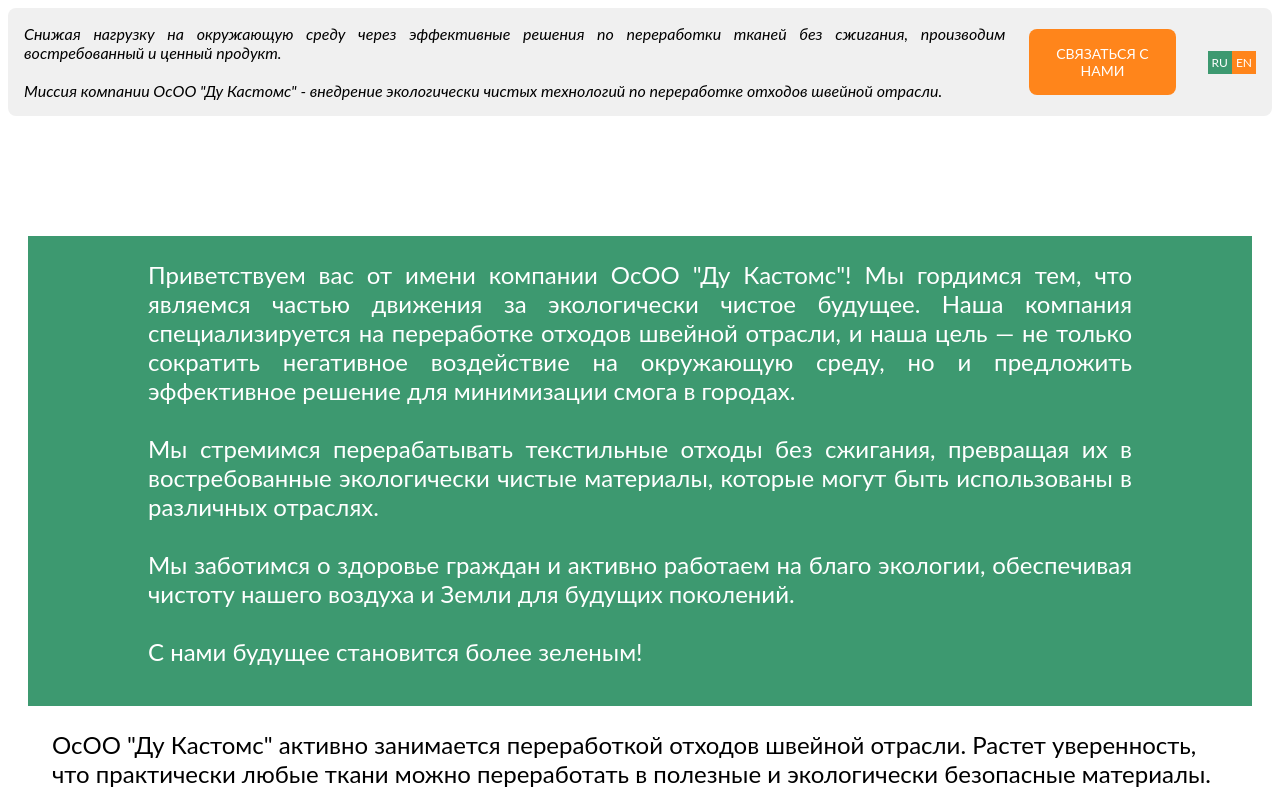
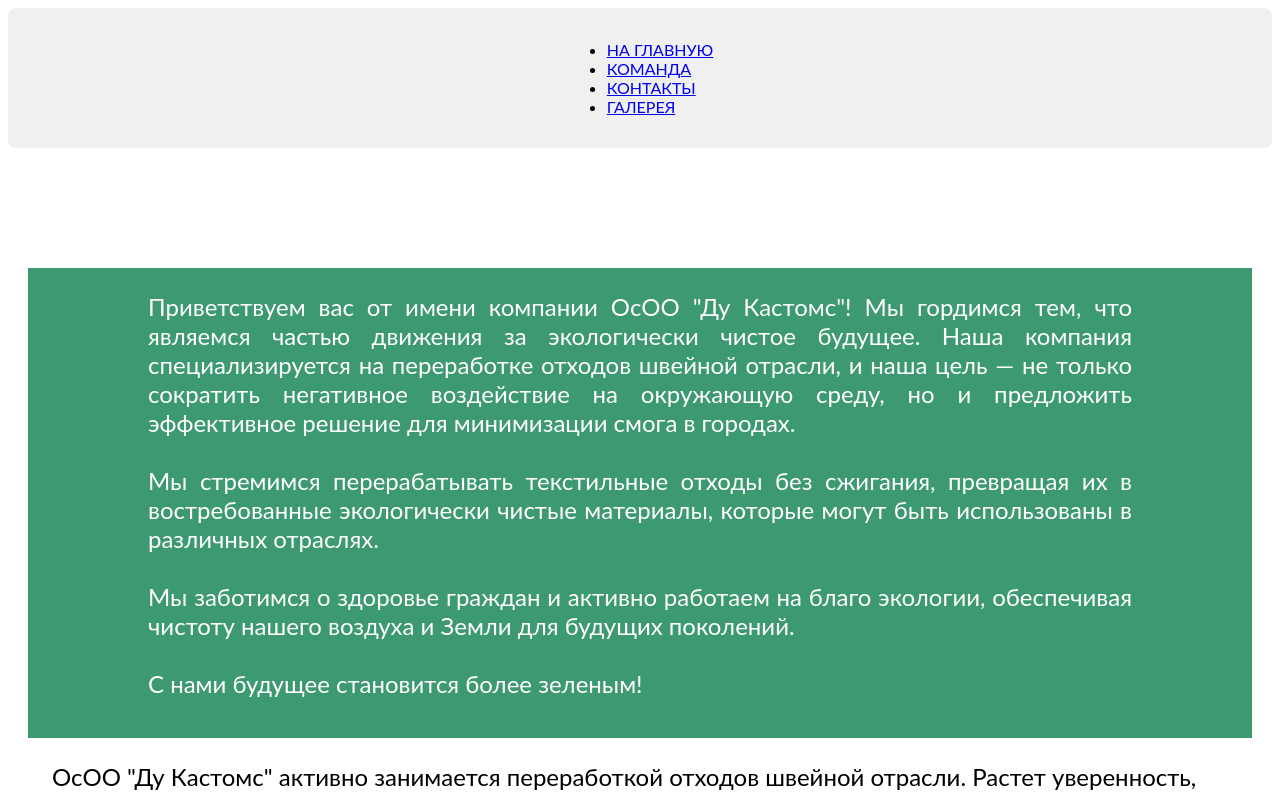
Before and after one commit to SanjarKeySkills/ecoTextilePlus-JUNK, a React (Create React App) app: page / in a window 1280 px wide. Shown: the top 793 px of the page. Built offline with nearby package versions, Linux system fonts and the light colour scheme.

Commit message:
15/02/25| Added to Header navbar vanila

```diff
--- a/src/App.js
+++ b/src/App.js
@@ -5,6 +5,7 @@ import { MainPage } from "./pages/MainPage/MainPage.async.jsx";
 import { ErrorPage } from "./pages/ErrorPage/ErrorPage.async.jsx";
 import { OurTeamPage } from "./pages/OurTeamPage/OurTeamPage.async.jsx";
 import { ContactPage } from "./pages/ContactPage/ContactPage.async.jsx";
+import { GalleryPage } from "./pages/GalleryPage/GalleryPage.async.jsx";
 
 const App = () => {
     return (
@@ -35,7 +36,17 @@ const App = () => {
                             </Suspense>
                         }
                     />
+
+                    <Route
+                        path="/gallery"
+                        element={
+                            <Suspense fallback={<ContentFallback />}>
+                                <GalleryPage />
+                            </Suspense>
+                        }
+                    />
                 </Route>
+
                 <Route
                     path="*"
                     element={
--- a/src/components/widgets/LayoutsComponentsBlock/Header_old/Header1.jsx
+++ b/src/components/widgets/LayoutsComponentsBlock/Header_old/Header1.jsx
@@ -1,13 +1,20 @@
 import React from "react";
 import styles from "./header.module.scss";
+import { Link } from "react-router-dom";
 import logo from "../../../../assets/ecotextile_logo.png";
 import burgerButton from "../../../../assets/ui/burgerBtn.svg";
 import arrowPopUp from "../../../../assets/ui/arrowBtn.svg";
 import { useState } from "react";
 
+const arrLinks = [
+    { to: "/", label: "НА ГЛАВНУЮ" },
+    { to: "/team", label: "КОМАНДА" },
+    { to: "/contacts", label: "КОНТАКТЫ" },
+    { to: "/gallery", label: "ГАЛЕРЕЯ" },
+];
+
 const Header = () => {
     const [isOpenPopUp, setOpenPopUp] = useState("none");
-
     const [isPndMenuOpen, setPndMenuOpen] = useState(false);
     const togglePopUp = () => {
         setOpenPopUp((prev) => (prev === "none" ? "block" : "none"));
@@ -24,82 +31,70 @@ const Header = () => {
     return (
         <div className={styles.header}>
             <div className={styles.headerWrapper}>
-                {/* <img src={logo} alt="main" className={styles.logoHeader} /> */}
-                <div className={styles.headerInfo}>
-                    <p className={styles.headerText}>
-                        Снижая нагрузку на окружающую среду через эффективные
-                        решения по переработки тканей без сжигания, производим
-                        востребованный и ценный продукт.
-                        <br />
-                        <br />
-                        Миссия компании ОсОО "Ду Кастомс" - внедрение
-                        экологически чистых технологий по переработке отходов
-                        швейной отрасли.
-                    </p>
-                    <div className={styles.headerInfoBtns}>
-                        <a className={styles.headerButton} href="/contact">
-                            СВЯЗАТЬСЯ С НАМИ
-                        </a>
-                        <div className={styles.lanBtnWraper}>
-                            <a href="/" className={styles.lanRu}>
-                                RU
-                            </a>
-                            <a href="#" className={styles.lanEn}>
-                                EN
-                            </a>
-                        </div>
-                    </div>
-                </div>
-            </div>
-            {/* Modile */}
-            <div className={styles.headerMobile}>
-                <a href="/">
-                    <img
-                        src={logo}
-                        alt="main"
-                        className={styles.logoHeaderPoPup}
-                    />
-                </a>
-                <img src={burgerButton} alt="burger" onClick={changeStyle} />
-                {/* Container PopUp */}
-                <div
-                    className={styles.containerPopUp}
-                    style={{ display: isOpenPopUp }}>
-                    <div className={styles.wrapperPopUp}>
-                        <div className={styles.arrowWrapper}>
-                            <img
-                                src={arrowPopUp}
-                                alt="arrow"
-                                onClick={changeStyle}
-                            />
-                        </div>
-                        <p>
-                            Кыргызская Республика <br />
-                            <br /> г.Бишкек ул. Ахунбаева 169
-                            <br />
-                            <br /> 2 этаж, кабинет 1
-                        </p>
-                        <p>
-                            +996 552 702 740
-                            <tr />
-                        </p>
-                        <a href="#">askatmazhitov@gmail.com</a>
-                        <a className={styles.headerButton} href="/contact">
-                            СВЯЗАТЬСЯ С НАМИ
-                        </a>
-                        <div className={styles.lans}>
-                            <a href="/" className={styles.lanRu}>
-                                RU
-                            </a>
-                            <a href="/" className={styles.lanEn}>
-                                EN
-                            </a>
-                        </div>
-                    </div>
-                </div>
+                <ul className={styles.listNavbar}>
+                    {arrLinks.map((link) => (
+                        <li key={link.to}>
+                            <Link to={link.to} className={styles.link}>
+                                {link.label}
+                            </Link>
+                        </li>
+                    ))}
+                </ul>
             </div>
         </div>
     );
 };
 
+/* Modile */
+// {/* <div className={styles.headerMobile}>
+//     <a href="/">
+//         <img src={logo} alt="main" className={styles.logoHeaderPoPup} />
+//     </a>
+//     <img src={burgerButton} alt="burger" onClick={changeStyle} />
+//     {/* Container PopUp */}
+//     <div className={styles.containerPopUp} style={{ display: isOpenPopUp }}>
+//         <div className={styles.wrapperPopUp}>
+//             <div className={styles.arrowWrapper}>
+//                 <img src={arrowPopUp} alt="arrow" onClick={changeStyle} />
+//             </div>
+//             <p>
+//                 Кыргызская Республика <br />
+//                 <br /> г.Бишкек ул. Ахунбаева 169
+//                 <br />
+//                 <br /> 2 этаж, кабинет 1
+//             </p>
+//             <p>
+//                 +996 552 702 740
+//                 <tr />
+//             </p>
+//             <a href="#">askatmazhitov@gmail.com</a>
+//             <a className={styles.headerButton} href="/contact">
+//                 СВЯЗАТЬСЯ С НАМИ
+//             </a>
+//             <div className={styles.lans}>
+//                 <a href="/" className={styles.lanRu}>
+//                     RU
+//                 </a>
+//                 <a href="/" className={styles.lanEn}>
+//                     EN
+//                 </a>
+//             </div>
+//         </div>
+//     </div>
+// </div>;
+
+// text
+{
+    /* <div className={styles.headerInfo}>
+    <p className={styles.headerText}>
+        Снижая нагрузку на окружающую среду через эффективные решения по
+        переработки тканей без сжигания, производим востребованный и ценный
+        продукт.
+        <br />
+        <br />
+        Миссия компании ОсОО "Ду Кастомс" - внедрение экологически чистых
+        технологий по переработке отходов швейной отрасли.
+    </p>
+</div>; */
+}
 export default Header;
--- /dev/null
+++ b/src/pages/GalleryPage/GalleryPage.async.jsx
@@ -0,0 +1,5 @@
+import { lazy } from "react";
+
+const GalleryPageAsync = lazy(() => import("./GalleryPage.jsx"));
+
+export { GalleryPageAsync as GalleryPage };
--- /dev/null
+++ b/src/pages/GalleryPage/GalleryPage.jsx
@@ -0,0 +1,16 @@
+import React from "react";
+import styles from "./galleryPage.module.scss";
+
+const ErrorPage = () => {
+    // useEffect(() => {
+    //     window.scrollTo(0, 0);
+    // }, []);
+
+    return (
+        <div className={styles.gallery}>
+            <div className={styles.wrapper}>987</div>
+        </div>
+    );
+};
+
+export default ErrorPage;
--- /dev/null
+++ b/src/pages/GalleryPage/galleryPage.module.scss
@@ -0,0 +1,3 @@
+.gallery {
+    background-color: rgb(14, 51, 235);
+}
```
Also changed, not shown: src/components/widgets/LayoutsComponentsBlock/Header/Header.jsx (+53 -52 lines).
